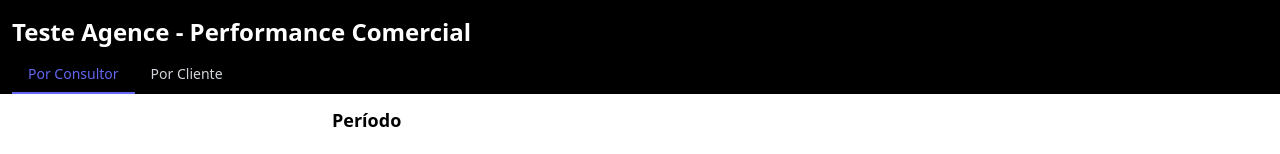
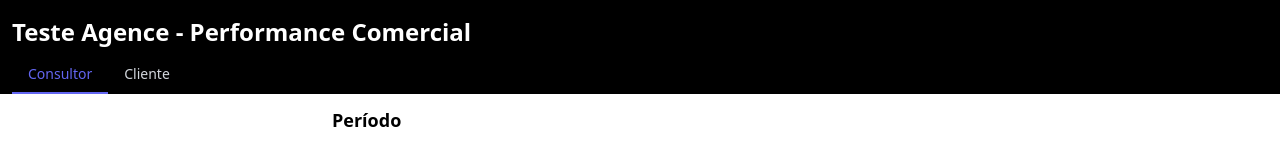
Before and after one commit to rickhc3/teste-agence, a Nuxt app in the folder front/: page / in a window 1280 px wide. Shown: the top 154 px of the page. Built offline with nearby package versions, Linux system fonts and the light colour scheme; no server answers.

Commit message:
some changes

```diff
--- a/front/components/Navbar.vue
+++ b/front/components/Navbar.vue
@@ -9,7 +9,7 @@
         }"
         @click="changeTab('consultor')"
       >
-        Por Consultor
+        Consultor
       </a>
       <a
         :class="{
@@ -18,7 +18,7 @@
         }"
         @click="changeTab('cliente')"
       >
-        Por Cliente
+        Cliente
       </a>
     </div>
   </section>
```
